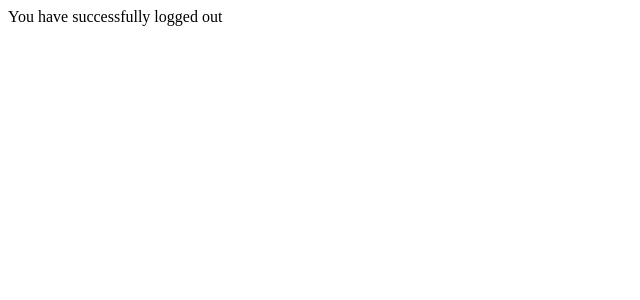
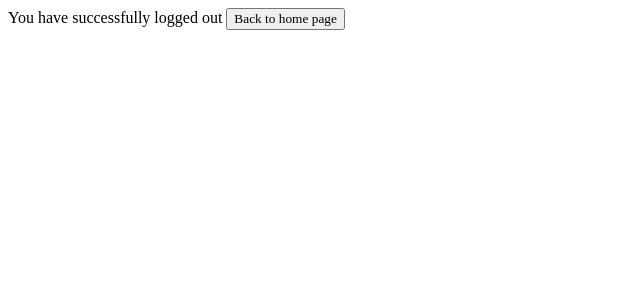
Before and after one commit to mission-deny-the-mission/accessaciti, a PHP site: the page made by log out.php in a window 1280 px wide. Shown: the top 300 px of the page, without its empty margins (0-640 px from the left). Run offline with PHP 8.4, Linux system fonts and the light colour scheme; the visitor is signed in with stand-in values (Sample User, id 1).

Commit message:
Add button to go back to home page on log out page

```diff
--- a/log out.php
+++ b/log out.php
@@ -1,5 +1,6 @@
 <html>
     <head>
+        <link rel="stylesheet" href="main.css">
         <title>Log out page</title>
     </head>
     <body>
@@ -7,5 +8,6 @@
         session_destroy();
         echo "You have successfully logged out"
         ?>
+        <button onclick="document.location='index.html'">Back to home page</button>
     </body>
 <html>
```
